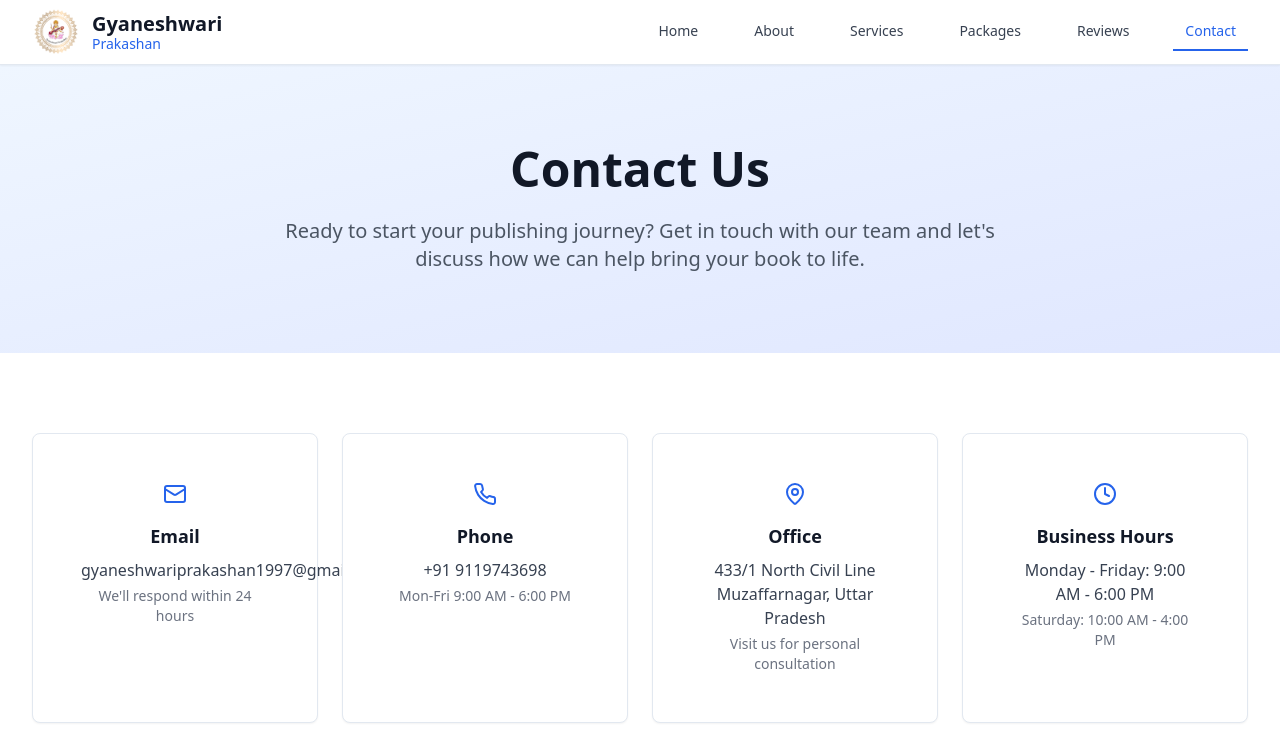
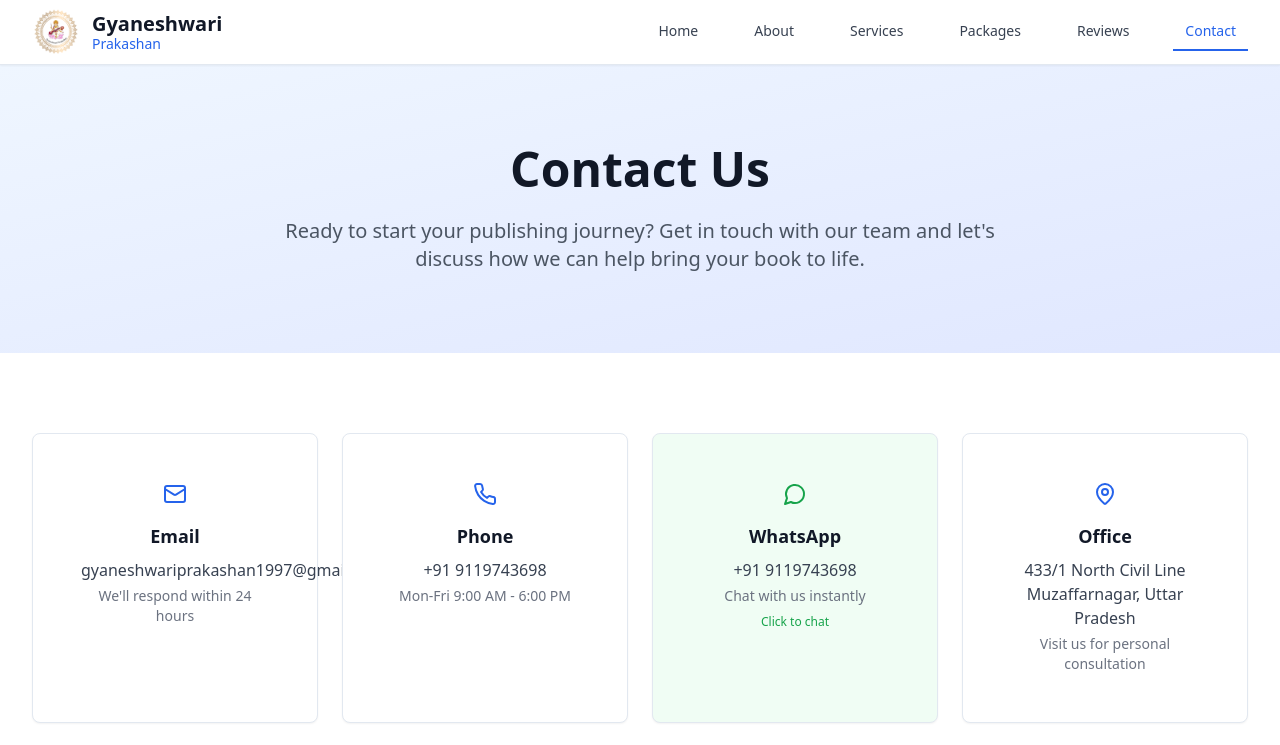
Before and after one commit to akashmaliya68-lab/gyaneshwari-publishing-portal, a React (Vite) app: page /contact in a window 1280 px wide. Shown: the top 745 px of the page. Built offline with nearby package versions, Linux system fonts and the light colour scheme.

Commit message:
Add WhatsApp number to contact page
Add the user's WhatsApp account number to the contact page.

```diff
--- a/src/pages/Contact.tsx
+++ b/src/pages/Contact.tsx
@@ -42,6 +42,12 @@ const Contact = () => {
     setFormData(prev => ({ ...prev, [field]: value }));
   };
 
+  const handleWhatsAppClick = () => {
+    const message = "Hi! I'm interested in publishing my book. Could you please provide more information about your services?";
+    const whatsappUrl = `https://wa.me/+919119743698?text=${encodeURIComponent(message)}`;
+    window.open(whatsappUrl, '_blank');
+  };
+
   const contactInfo = [
     {
       icon: <Mail className="h-6 w-6 text-blue-600" />,
@@ -54,6 +60,13 @@ const Contact = () => {
       title: "Phone",
       details: "+91 9119743698",
       subtitle: "Mon-Fri 9:00 AM - 6:00 PM"
+    },
+    {
+      icon: <MessageCircle className="h-6 w-6 text-green-600" />,
+      title: "WhatsApp",
+      details: "+91 9119743698",
+      subtitle: "Chat with us instantly",
+      isWhatsApp: true
     },
     {
       icon: <MapPin className="h-6 w-6 text-blue-600" />,
@@ -92,7 +105,13 @@ const Contact = () => {
         <div className="max-w-7xl mx-auto px-4 sm:px-6 lg:px-8">
           <div className="grid grid-cols-1 md:grid-cols-2 lg:grid-cols-4 gap-6 mb-16">
             {contactInfo.map((info, index) => (
-              <Card key={index} className="text-center p-6 hover:shadow-lg transition-shadow">
+              <Card
+                key={index}
+                className={`text-center p-6 hover:shadow-lg transition-all duration-300 ${
+                  info.isWhatsApp ? 'cursor-pointer hover:scale-105 bg-green-50' : ''
+                }`}
+                onClick={info.isWhatsApp ? handleWhatsAppClick : undefined}
+              >
                 <CardContent className="pt-6">
                   <div className="flex justify-center mb-4">
                     {info.icon}
@@ -106,6 +125,11 @@ const Contact = () => {
                   <p className="text-sm text-gray-500">
                     {info.subtitle}
                   </p>
+                  {info.isWhatsApp && (
+                    <p className="text-xs text-green-600 mt-2 font-medium">
+                      Click to chat
+                    </p>
+                  )}
                 </CardContent>
               </Card>
             ))}
```
